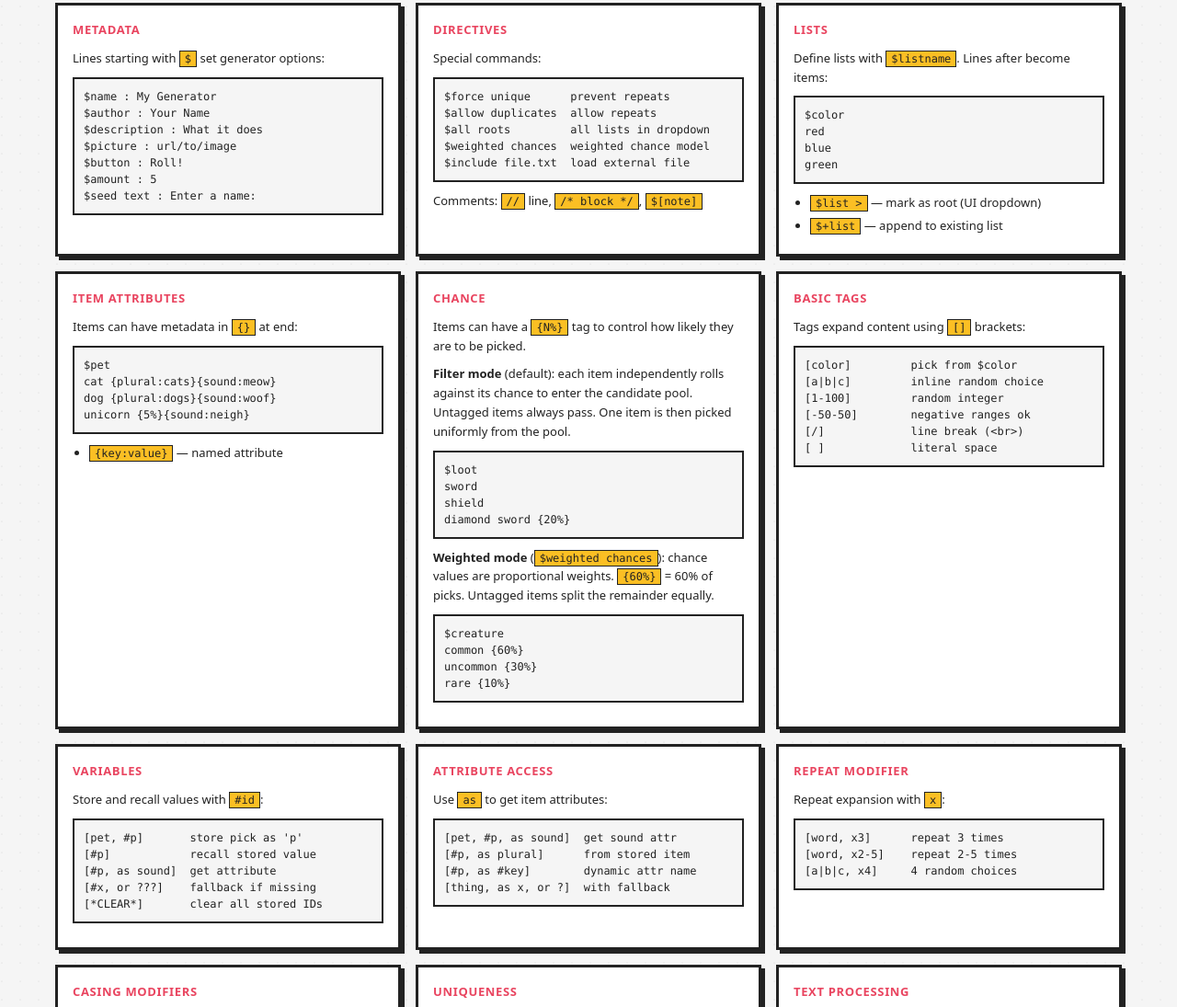
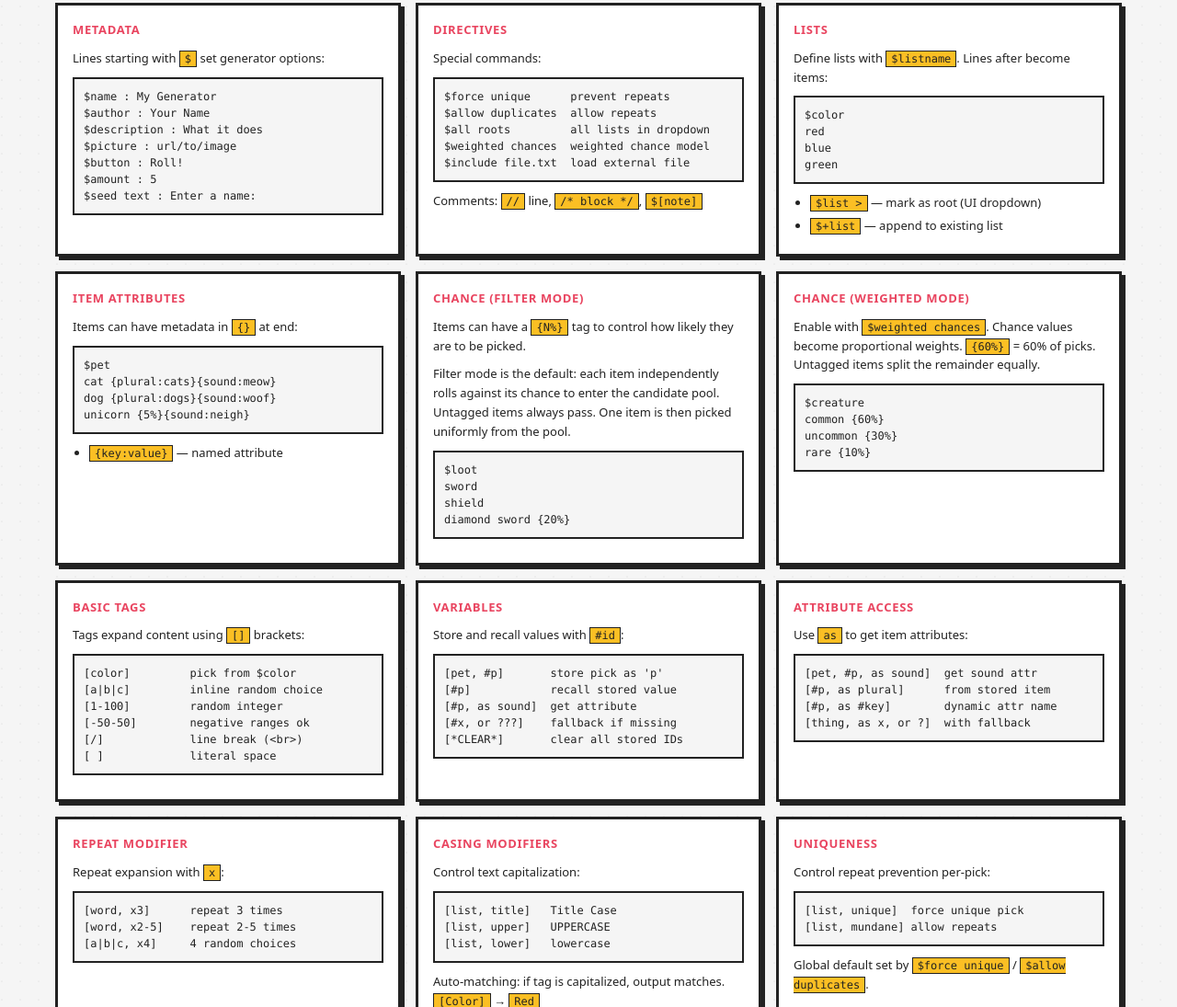
Before and after one commit to tgies/stringalong, a plain HTML site: page index.html in a window 1280 px wide. Shown: the part 715-1810 px from the top of the page at 92% size. Drawn offline with Linux system fonts and the light colour scheme; no server answers.

Commit message:
fix: split chance doc to two cells

```diff
--- a/index.html
+++ b/index.html
@@ -451,14 +451,18 @@ unicorn {5%}{sound:neigh}</pre>
         </article>
 
         <article class="doc-card">
-          <h3>Chance</h3>
+          <h3>Chance (Filter Mode)</h3>
           <p>Items can have a <code>{N%}</code> tag to control how likely they are to be picked.</p>
-          <p><b>Filter mode</b> (default): each item independently rolls against its chance to enter the candidate pool. Untagged items always pass. One item is then picked uniformly from the pool.</p>
+          <p>Filter mode is the default: each item independently rolls against its chance to enter the candidate pool. Untagged items always pass. One item is then picked uniformly from the pool.</p>
           <pre>$loot
 sword
 shield
 diamond sword {20%}</pre>
-          <p><b>Weighted mode</b> (<code>$weighted chances</code>): chance values are proportional weights. <code>{60%}</code> = 60% of picks. Untagged items split the remainder equally.</p>
+        </article>
+
+        <article class="doc-card">
+          <h3>Chance (Weighted Mode)</h3>
+          <p>Enable with <code>$weighted chances</code>. Chance values become proportional weights. <code>{60%}</code> = 60% of picks. Untagged items split the remainder equally.</p>
           <pre>$creature
 common {60%}
 uncommon {30%}
```
